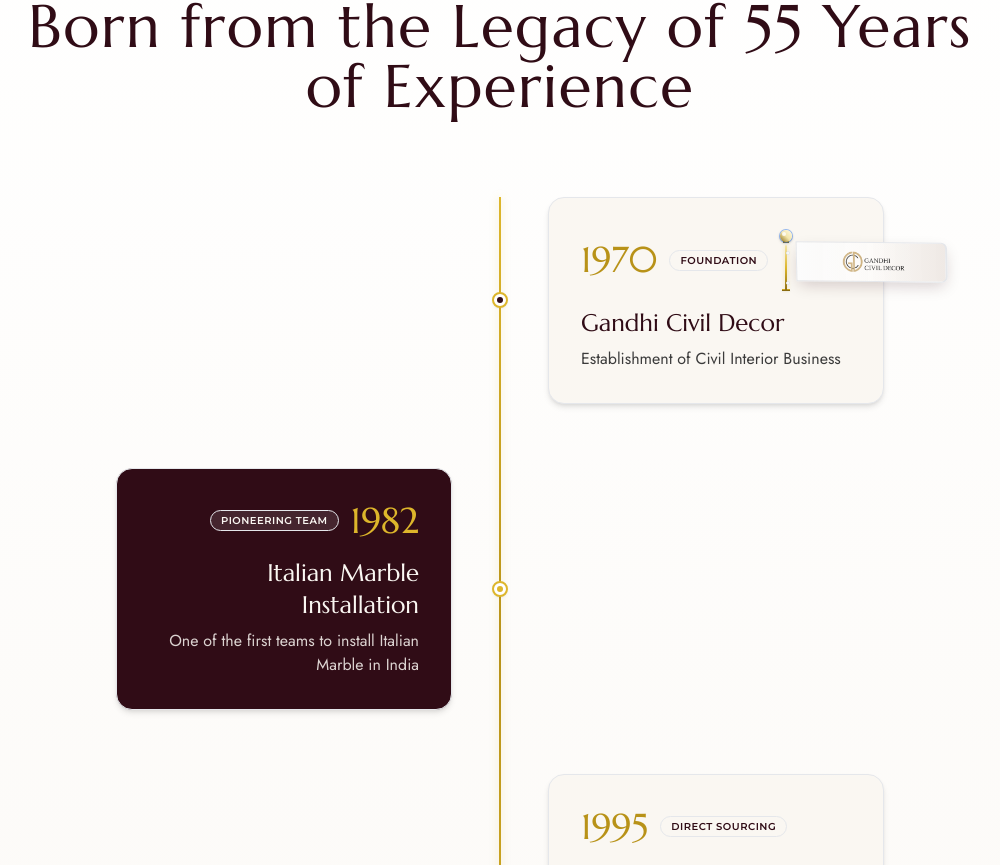
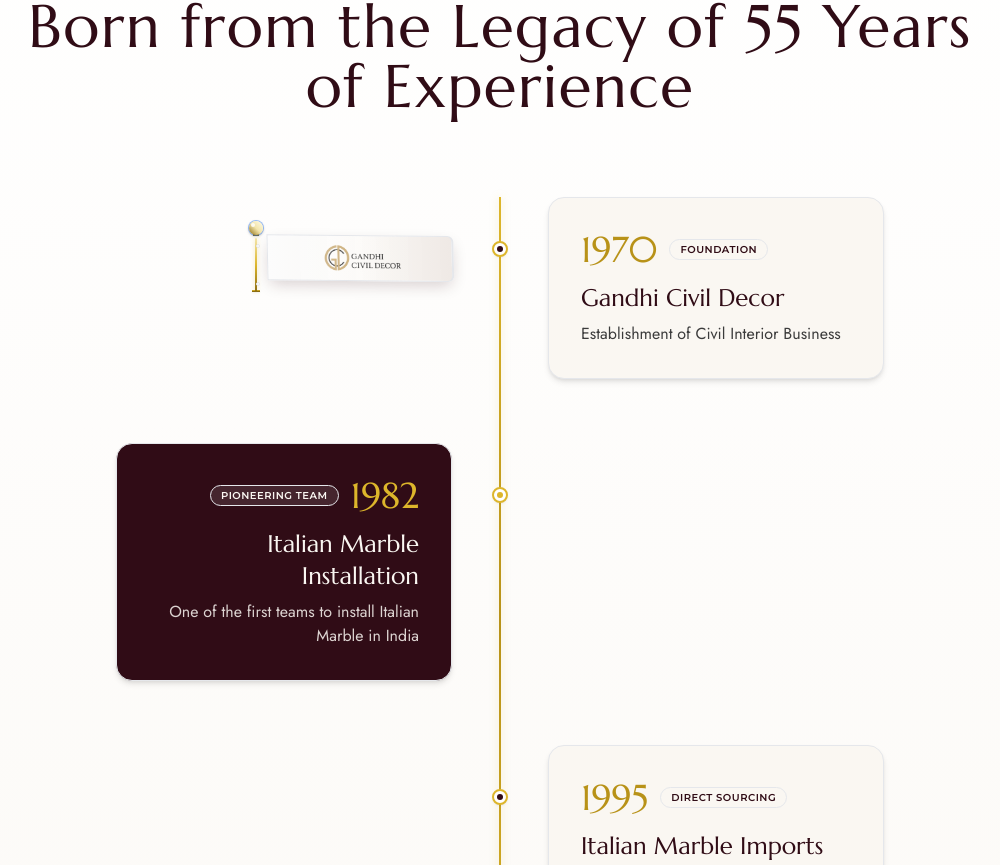
Before and after one commit to BhagyeshKadiya/intioss-luxury-surfaces, a Next.js app: page / in a window 1280 px wide. Shown: the part 2955-3820 px from the top of the page, without its empty margins (140-1140 px from the left). Built offline with nearby package versions, Linux system fonts and the light colour scheme; a web font is replaced by a local one.

Commit message:
feat(legacy): position brand flag across timeline directly opposite the year

```diff
--- a/components/sections/LegacySection.tsx
+++ b/components/sections/LegacySection.tsx
@@ -77,8 +77,8 @@ interface HeritageBrandFlagProps {
 
 /**
  * HeritageBrandFlag
- * Renders an archival brand flag on a polished golden flagpole with
- * fluid undulating silk wave physics, positioned strictly on the opposite side of the year.
+ * Pure animated brand flag on a golden mast with realistic undulating silk wave physics.
+ * No extra text or badges — pure archival standard.
  */
 function HeritageBrandFlag({
   logo,
@@ -94,7 +94,7 @@ function HeritageBrandFlag({
       {/* Vertical Golden Flagpole */}
       <div className="relative flex flex-col items-center mr-0.5 sm:mr-1 z-20 flex-shrink-0">
         {/* Top Brass Finial Sphere */}
-        <div className="w-2.5 h-2.5 sm:w-3 sm:h-3 rounded-full bg-gradient-to-tr from-[#8C6D14] via-[#F3E5AB] to-[#FFFBE8] shadow-[0_1px_3px_rgba(0,0,0,0.35)] ring-1 ring-gold/40 relative flex items-center justify-center">
+        <div className="w-2.5 h-2.5 sm:w-3 sm:h-3 md:w-3.5 md:h-3.5 rounded-full bg-gradient-to-tr from-[#8C6D14] via-[#F3E5AB] to-[#FFFBE8] shadow-[0_1px_3px_rgba(0,0,0,0.35)] ring-1 ring-gold/40 relative flex items-center justify-center">
           <span className="w-0.5 h-0.5 sm:w-1 sm:h-1 rounded-full bg-white/80 absolute top-0.5 left-0.5" />
         </div>
         {/* Collar */}
@@ -104,8 +104,8 @@ function HeritageBrandFlag({
         <div
           className={`w-[2.5px] bg-gradient-to-b from-[#F3E5AB] via-[#DDB62B] to-[#8C6D14] shadow-[0_0_4px_rgba(221,182,43,0.35)] rounded-full relative ${
             isSquare
-              ? "h-[40px] sm:h-[44px] md:h-[48px]"
-              : "h-[38px] sm:h-[42px] md:h-[46px]"
+              ? "h-[44px] sm:h-[50px] md:h-[56px]"
+              : "h-[42px] sm:h-[48px] md:h-[54px]"
           }`}
         >
           {/* Upper Halyard Grommet */}
@@ -122,8 +122,8 @@ function HeritageBrandFlag({
       <motion.div
         className={`relative origin-left overflow-hidden rounded-r-md border border-gold/45 border-r-2 border-r-gold/80 shadow-[0_6px_16px_-3px_rgba(48,12,22,0.2)] bg-gradient-to-r from-white via-[#FCFAF7] to-[#F5EFEB] flex items-center justify-center ${
           isSquare
-            ? "w-[44px] sm:w-[50px] md:w-[56px] h-[32px] sm:h-[36px] md:h-[40px] p-1"
-            : "w-[110px] sm:w-[130px] md:w-[150px] h-[32px] sm:h-[36px] md:h-[40px] p-1 sm:p-1.5"
+            ? "w-[48px] sm:w-[56px] md:w-[68px] h-[34px] sm:h-[40px] md:h-[46px] p-1"
+            : "w-[125px] sm:w-[155px] md:w-[185px] h-[34px] sm:h-[40px] md:h-[46px] p-1 sm:p-1.5"
         }`}
         animate={{
           rotateZ: [0, 2.2, -1.8, 1.4, 0],
@@ -149,7 +149,7 @@ function HeritageBrandFlag({
             src={logo}
             alt={`${title} Flag`}
             fill
-            sizes="(max-width: 640px) 110px, 150px"
+            sizes="(max-width: 640px) 125px, 185px"
             className="object-contain"
             priority={year === "1970"}
           />
@@ -210,17 +210,33 @@ function TimelineCard({
     <motion.div
       ref={ref}
       style={{ opacity, y }}
-      className={`relative flex flex-col md:flex-row items-start md:items-center ${
+      className={`relative flex flex-col md:flex-row items-start ${
         !isLeftDesktop ? "md:flex-row-reverse" : ""
       }`}
     >
-      {/* Center node with gold outline and inner dot */}
-      <div className="absolute left-6 md:left-1/2 top-6 md:top-1/2 w-4 h-4 rounded-full bg-white border-2 border-gold -translate-x-1/2 md:-translate-y-1/2 z-10 shadow-sm flex items-center justify-center">
+      {/* Center node with gold outline and inner dot, aligned horizontally with Year and Flag */}
+      <div className="absolute left-6 md:left-1/2 top-10 md:top-[52px] w-4 h-4 rounded-full bg-white border-2 border-gold -translate-x-1/2 -translate-y-1/2 z-10 shadow-sm flex items-center justify-center">
         <div className={`w-1.5 h-1.5 rounded-full ${isEvenIndex ? "bg-maroon-deep" : "bg-gold"}`} />
       </div>
 
-      {/* Empty half for desktop alternating layout */}
-      <div className="hidden md:block md:w-1/2" />
+      {/* Opposite half across timeline on desktop: renders brand flag directly opposite the Year */}
+      <div
+        className={`hidden md:flex md:w-1/2 pt-4 md:pt-6 ${
+          isLeftDesktop ? "justify-end pr-12" : "justify-start pl-12"
+        }`}
+      >
+        {item.logo ? (
+          <HeritageBrandFlag
+            logo={item.logo}
+            title={item.title}
+            year={item.year}
+            aspect={item.logoAspect || "wide"}
+            delay={index * 0.35}
+          />
+        ) : (
+          <div className="w-full h-8" />
+        )}
+      </div>
 
       {/* Card content container with alternating background colors */}
       <div
@@ -235,10 +251,10 @@ function TimelineCard({
               : "bg-maroon-deep text-ivory border-gold/50 shadow-[0_12px_32px_rgba(48,12,22,0.25)] hover:border-gold"
           }`}
         >
-          {/* Header Row: Year & Tag on one side, Animated Logo Flag strictly on the opposite side */}
+          {/* Header Row: Year & Tag (On mobile only: flag displayed opposite to Year inside card) */}
           <div
-            className={`flex items-center justify-between gap-3 mb-4 ${
-              !isLeftDesktop ? "md:flex-row-reverse" : "flex-row"
+            className={`flex items-center justify-between gap-3 mb-3 ${
+              !isLeftDesktop ? "md:justify-end" : "justify-start"
             }`}
           >
             {/* Year and category tag */}
@@ -267,8 +283,9 @@ function TimelineCard({
               )}
             </div>
 
-            {/* Heritage Brand Flag - positioned on the opposite side of Year without any extra text */}
+            {/* Mobile-only flag on opposite side of year (on desktop it displays across the timeline) */}
             {item.logo && (
+              <div className="block md:hidden">
                 <HeritageBrandFlag
                   logo={item.logo}
                   title={item.title}
@@ -276,6 +293,7 @@ function TimelineCard({
                   aspect={item.logoAspect || "wide"}
                   delay={index * 0.35}
                 />
+              </div>
             )}
           </div>
 
```
Lines whose indentation alone changed are shown as unchanged.
